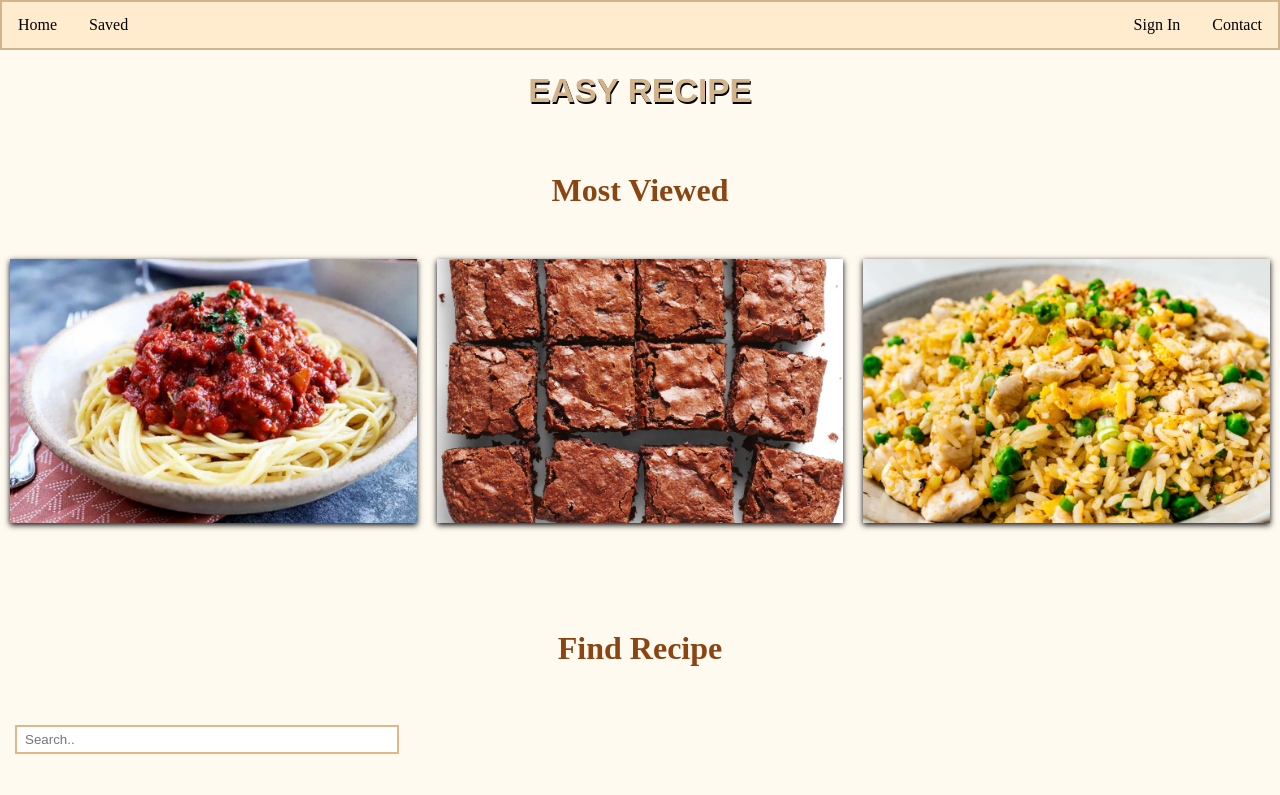
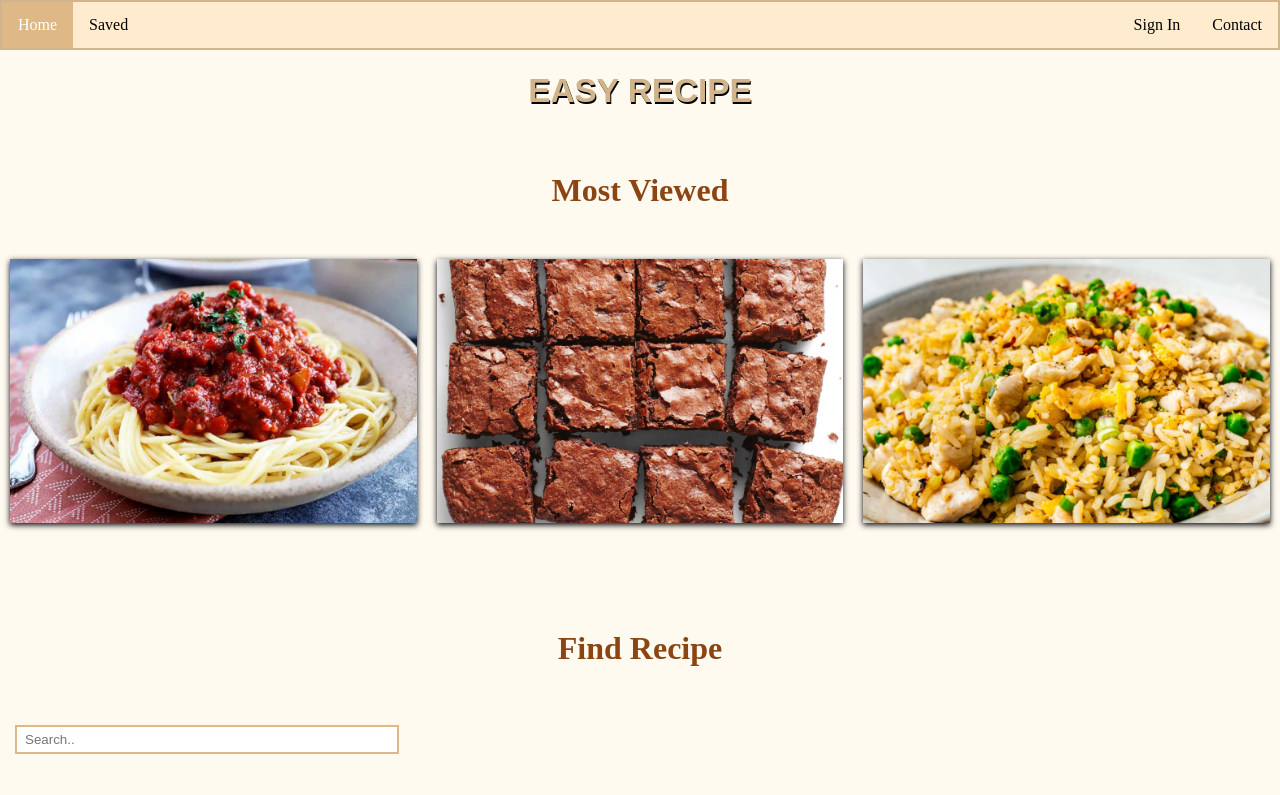
Before and after one commit to vpthenia/Easy-Recipe, a plain HTML site: page index.html in a window 1280 px wide. Shown: the top 795 px of the page. Drawn offline with Linux system fonts and the light colour scheme.

Commit message:
Update index.html

```diff
--- a/index.html
+++ b/index.html
@@ -5,7 +5,7 @@
 <link rel="stylesheet" href="style.css">
 <title>Easy Recipe</title>
 <ul class="a">
-                <li><a href="index.html">Home</a></li>
+                <li><a class="activee" href="index.html">Home</a></li>
         <li><a href="saved-recipe.html">Saved</a></li>
         <li style= "float:right"><a href="contact.html">Contact</a></li>
         <li style= "float:right"><a href="signin.html">Sign In</a></li>
```
